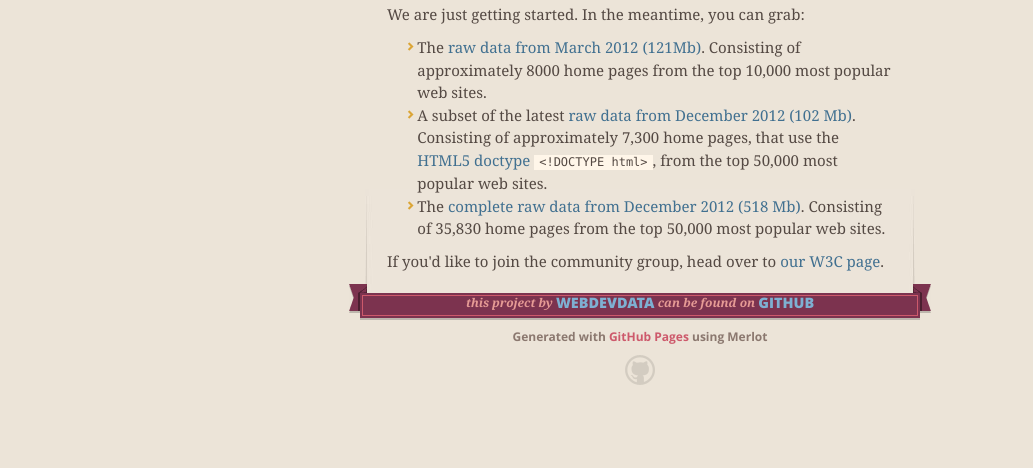
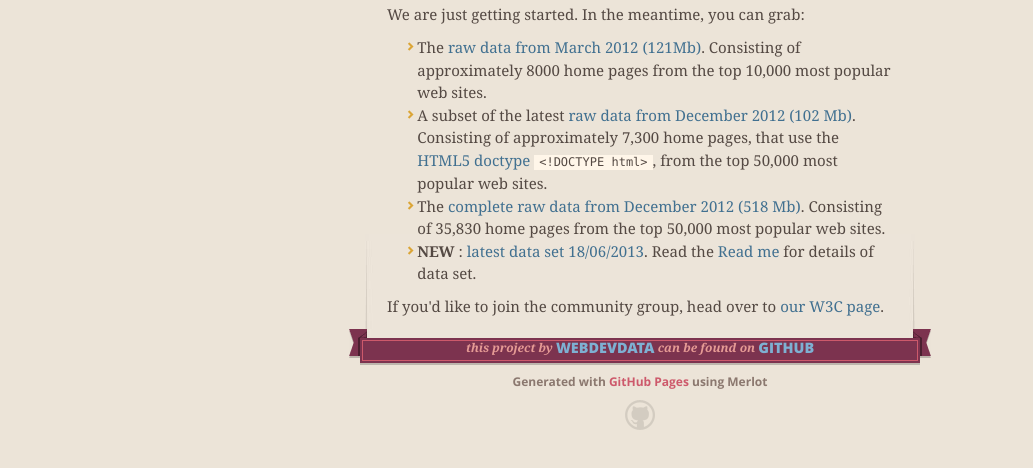
Before and after one commit to Webdevdata/webdevdata.org, a plain HTML site: page index.html in a window 1280 px wide. Shown: the part 364-832 px from the top of the page, without its empty margins (0-1033 px from the left). Before the commit the page ends 800 px from the top, so only its background shows below. Drawn offline with nearby package versions, Linux system fonts and the light colour scheme.

Commit message:
added new data set provided by Yoav
a

```diff
--- a/index.html
+++ b/index.html
@@ -58,6 +58,8 @@
 <ul><li> The <a href="/data/data.zip">raw data from March 2012 (121Mb)</a>. Consisting of approximately 8000 home pages from the top 10,000 most popular web sites.
     <li> A subset of the latest <a href="http://www.html5accessibility.com/HTML5data/html5.zip">raw data from December 2012 (102 Mb)</a>. Consisting of approximately 7,300 home pages, that use the <a href="http://dev.w3.org/html5/spec/syntax.html#the-doctype">HTML5 doctype</a> <code>&lt;!DOCTYPE html&gt;</code>, from the top 50,000 most popular web sites.
 	<li>The <a href="http://www.html5accessibility.com/HTML5data/data-dec2012.zip">complete raw data from December 2012 (518 Mb)</a>. Consisting of 35,830 home pages from the top 50,000 most popular web sites.
+
+		<li><strong>NEW</strong> :  <a href="http://www.html5accessibility.com/HTMLdata/webdevdata.org-2013-06-18.7z">latest data set 18/06/2013</a>. Read the <a href="https://github.com/Webdevdata/webdevdata.org/blob/master/README.md">Read me</a> for details of data set.</li>
 	</ul>
 <p>If you'd like to join the community group, head over to <a href="http://www.w3.org/community/webdevdata/">our W3C page</a>.</p>
       </main>
```
